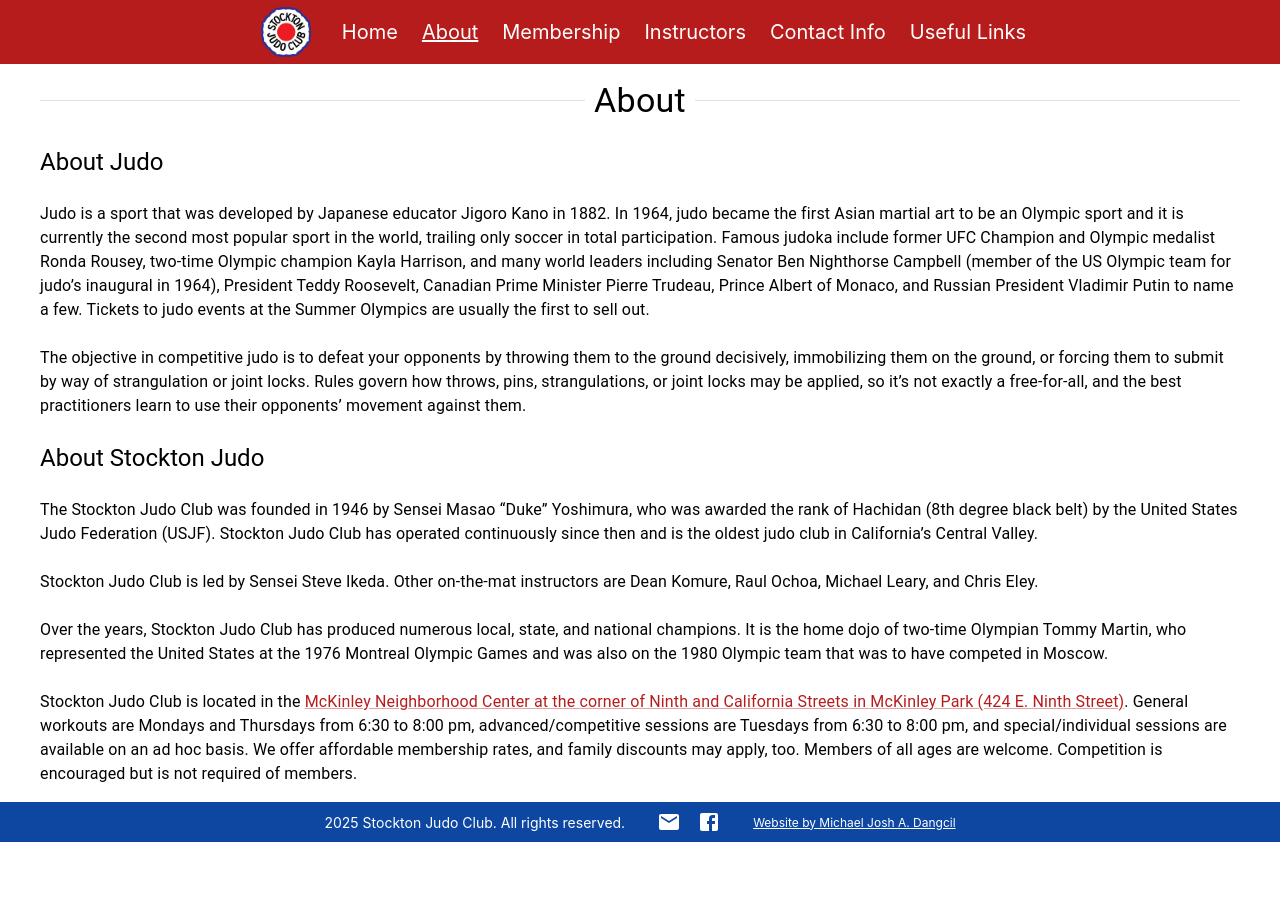
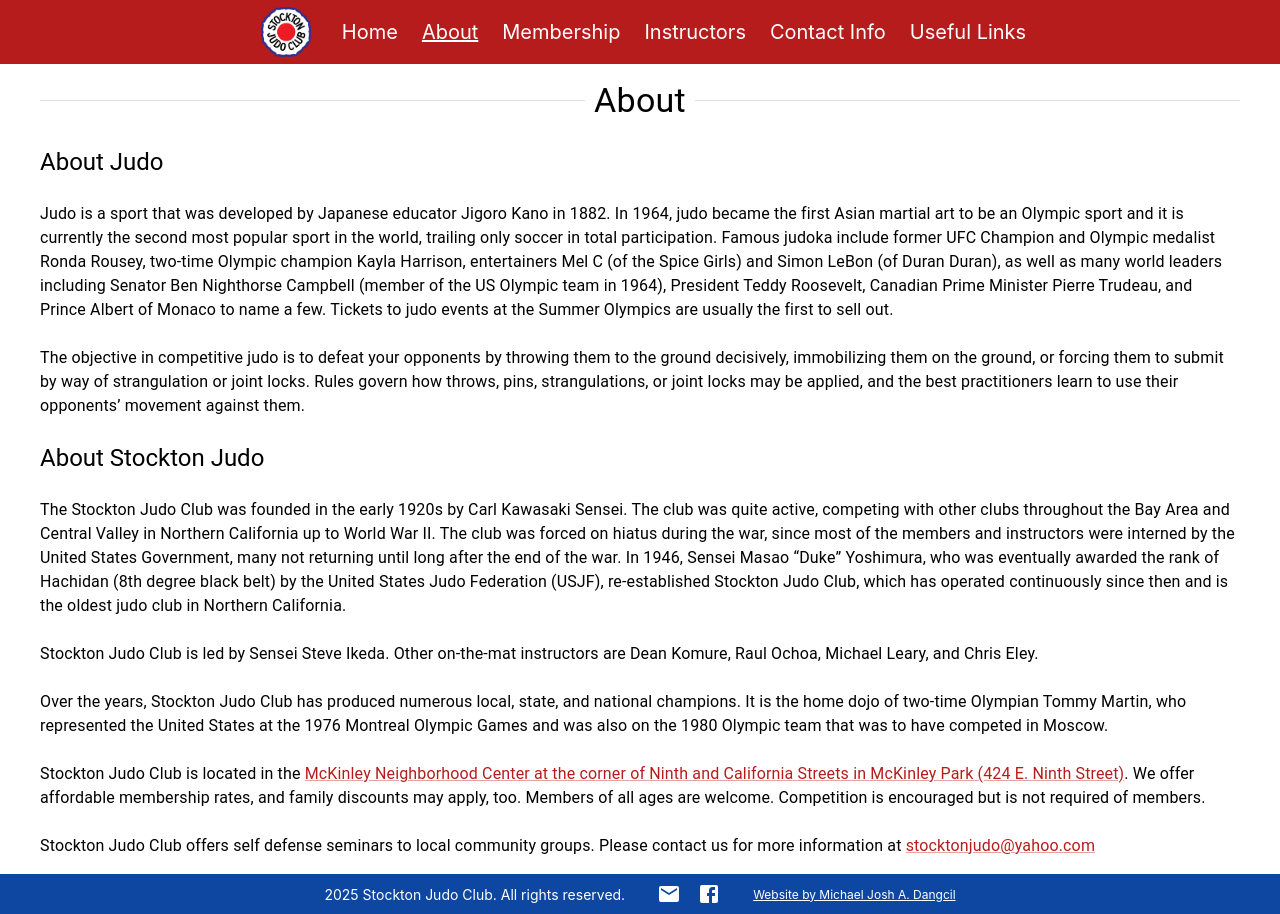
Before and after one commit to MJADangcil/stockton-judo-club, a React (Create React App) app: page /about in a window 1280 px wide. Before the commit the page ends 842 px from the top, so only its background shows below. Built offline with nearby package versions, Linux system fonts and the light colour scheme.

Commit message:
Update About content

```diff
--- a/src/pages/AboutPage/AboutPage.js
+++ b/src/pages/AboutPage/AboutPage.js
@@ -21,13 +21,13 @@ export default function AboutPage() {
               be an Olympic sport and it is currently the second most popular
               sport in the world, trailing only soccer in total participation.
               Famous judoka include former UFC Champion and Olympic medalist
-              Ronda Rousey, two-time Olympic champion Kayla Harrison, and many
-              world leaders including Senator Ben Nighthorse Campbell (member of
-              the US Olympic team for judo’s inaugural in 1964), President Teddy
-              Roosevelt, Canadian Prime Minister Pierre Trudeau, Prince Albert
-              of Monaco, and Russian President Vladimir Putin to name a few.
-              Tickets to judo events at the Summer Olympics are usually the
-              first to sell out.
+              Ronda Rousey, two-time Olympic champion Kayla Harrison,
+              entertainers Mel C (of the Spice Girls) and Simon LeBon (of Duran
+              Duran), as well as many world leaders including Senator Ben
+              Nighthorse Campbell (member of the US Olympic team in 1964),
+              President Teddy Roosevelt, Canadian Prime Minister Pierre Trudeau,
+              and Prince Albert of Monaco to name a few. Tickets to judo events
+              at the Summer Olympics are usually the first to sell out.
             </Typography>
           </Grid>
           <Grid item>
@@ -36,9 +36,8 @@ export default function AboutPage() {
               throwing them to the ground decisively, immobilizing them on the
               ground, or forcing them to submit by way of strangulation or joint
               locks. Rules govern how throws, pins, strangulations, or joint
-              locks may be applied, so it’s not exactly a free-for-all, and the
-              best practitioners learn to use their opponents’ movement against
-              them.
+              locks may be applied, and the best practitioners learn to use
+              their opponents’ movement against them.
             </Typography>
           </Grid>
           <Grid item xs={12}>
@@ -46,18 +45,24 @@ export default function AboutPage() {
           </Grid>
           <Grid item>
             <Typography variant="body1">
-              The Stockton Judo Club was founded in 1946 by Sensei Masao “Duke”
-              Yoshimura, who was awarded the rank of Hachidan (8th degree black
-              belt) by the United States Judo Federation (USJF). Stockton Judo
-              Club has operated continuously since then and is the oldest judo
-              club in California’s Central Valley.
+              The Stockton Judo Club was founded in the early 1920s by Carl
+              Kawasaki Sensei. The club was quite active, competing with other
+              clubs throughout the Bay Area and Central Valley in Northern
+              California up to World War II. The club was forced on hiatus
+              during the war, since most of the members and instructors were
+              interned by the United States Government, many not returning until
+              long after the end of the war. In 1946, Sensei Masao “Duke”
+              Yoshimura, who was eventually awarded the rank of Hachidan (8th
+              degree black belt) by the United States Judo Federation (USJF),
+              re-established Stockton Judo Club, which has operated continuously
+              since then and is the oldest judo club in Northern California.
             </Typography>
           </Grid>
           <Grid component="span" item>
             <Typography variant="body1">
               Stockton Judo Club is led by Sensei Steve Ikeda. Other on-the-mat
-              instructors are Dean Komure, Raul Ochoa, Michael
-              Leary, and Chris Eley.
+              instructors are Dean Komure, Raul Ochoa, Michael Leary, and Chris
+              Eley.
             </Typography>
           </Grid>
           <Grid component="span" item>
@@ -79,12 +84,18 @@ export default function AboutPage() {
                 McKinley Neighborhood Center at the corner of Ninth and
                 California Streets in McKinley Park (424 E. Ninth Street)
               </Link>
-              . General workouts are Mondays and Thursdays from 6:30 to 8:00 pm,
-              advanced/competitive sessions are Tuesdays from 6:30 to 8:00 pm,
-              and special/individual sessions are available on an ad hoc basis.
-              We offer affordable membership rates, and family discounts may
+              . We offer affordable membership rates, and family discounts may
               apply, too. Members of all ages are welcome. Competition is
               encouraged but is not required of members.
+            </Typography>
+          </Grid>
+          <Grid component="span" item>
+            <Typography variant="body1">
+              Stockton Judo Club offers self defense seminars to local community
+              groups. Please contact us for more information at{" "}
+              <Link href="mailto:stocktonjudo@yahoo.com">
+                stocktonjudo@yahoo.com
+              </Link>
             </Typography>
           </Grid>
         </Grid>
```
